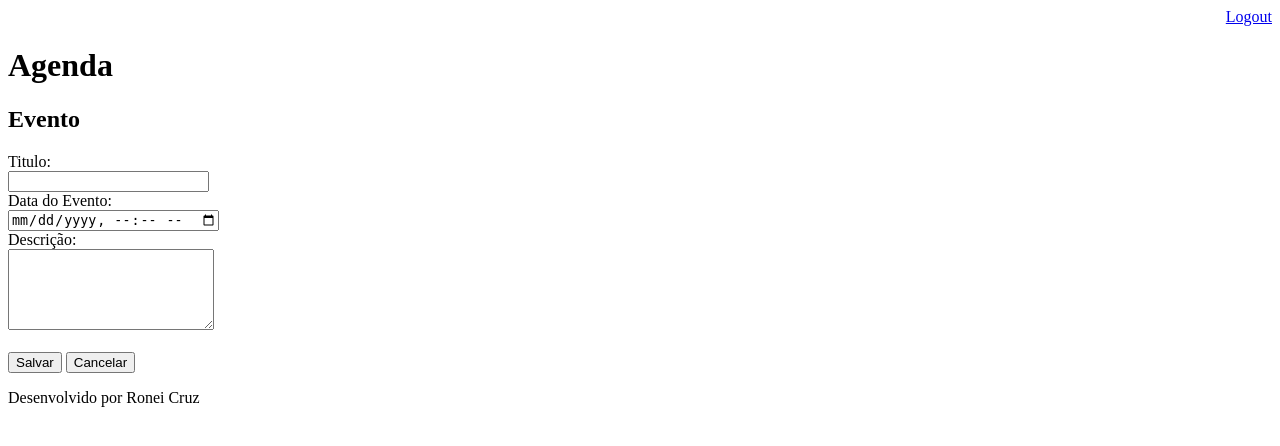
After one commit to Ronei-Cruz/Agenda, a Django app: page /agenda/evento/ in a window 1280 px wide. The commit adds this page. Shown: the top 446 px of the page. Run offline with Django 3.2, Linux system fonts and the light colour scheme; a user stored in the database is signed in.

Commit message:
Incluido tempalte para inserção de eventos da agenda, incluido gitignore para ignorar arquivos ompilados

```diff
--- a/agenda/urls.py
+++ b/agenda/urls.py
@@ -22,9 +22,11 @@ from django.views.generic import RedirectView
 urlpatterns = [
     path('admin/', admin.site.urls),
     path('agenda/', views.listaEventos),
+    path('agenda/evento/', views.evento),
+    path('agenda/evento/submit', views.submit_evento),
     path('', RedirectView.as_view(url='/agenda/')), # redireciona a url vazia direto para a url /agenda/ ultilizando import RedirectView
     path('login/', views.login_user),
     path('login/submit', views.submit_login),
-    path('logout/', views.logout_user)
+    path('logout/', views.logout_user),
 
 ]
--- a/core/views.py
+++ b/core/views.py
@@ -32,3 +32,17 @@ def listaEventos(request):
     evento = Evento.objects.filter(usuario=usuario)
     dados = {'eventos': evento}
     return render(request,'agenda.html', dados)
+
+@login_required(login_url='/login/')
+def evento(request):
+    return render(request, 'evento.html')
+
+@login_required(login_url='/login/')
+def submit_evento(request):
+    if request.POST:
+        titulo = request.POST.get('titulo')
+        data_evento = request.POST.get('data_evento')
+        descricao = request.POST.get('descricao')
+        usuario = request.user
+        Evento.objects.create(titulo=titulo, data_evento=data_evento, descricao=descricao, usuario=usuario)
+    return redirect('/')
--- a/templates/agenda.html
+++ b/templates/agenda.html
@@ -2,10 +2,14 @@
 
 {% block content %}
     <h2>Agendametos</h2>
+    <a href="evento/">
+    <button type="button">Novo Evento</button>
+    </a>
 
     <ul style="font-size: 18px">
         {% for evento in eventos %}
             <li>{{ evento.titulo }} - {{ evento.get_data_evento }}</li>
+
         {% endfor %}
     </ul>
 {% endblock %}
--- /dev/null
+++ b/templates/evento.html
@@ -0,0 +1,25 @@
+{% extends "modelPage.html" %}
+
+{% block content %}
+    <h2>Evento</h2>
+
+    <form action="submit" method="POST">{% csrf_token %}
+        <label>Titulo:</label>
+        <br>
+        <input type="text" name="titulo" size="22">
+        <br>
+        <label>Data do Evento:</label>
+        <br>
+        <input type="datetime-local" name="data_evento">
+        <br>
+        <label>Descrição:</label>
+        <br>
+        <textarea name="descricao" rows="5" cols="23"></textarea>
+        <br><br>
+        <button type="submit">Salvar</button>
+        <a href="/">
+            <button type="button">Cancelar</button>
+        </a>
+    </form>
+
+{% endblock %}
```
Also changed, not shown: db.sqlite3, 1 other file.
